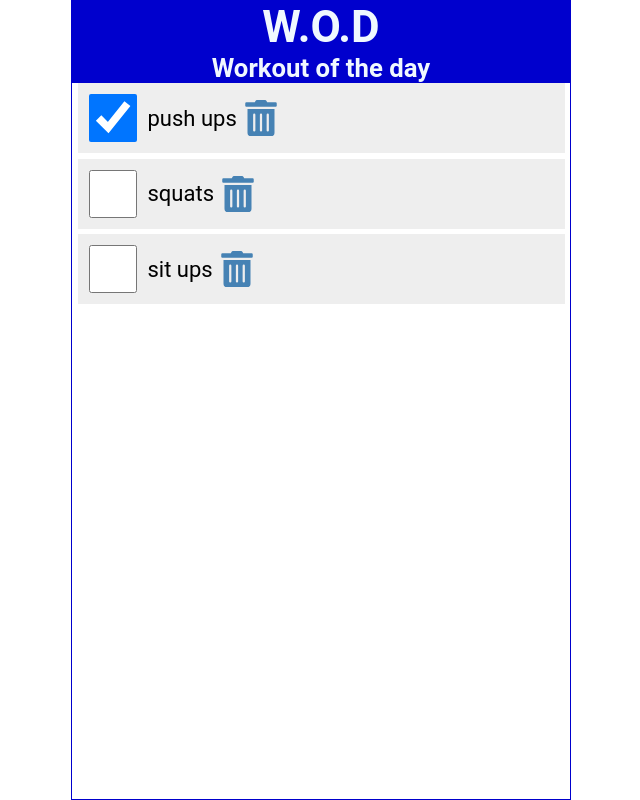
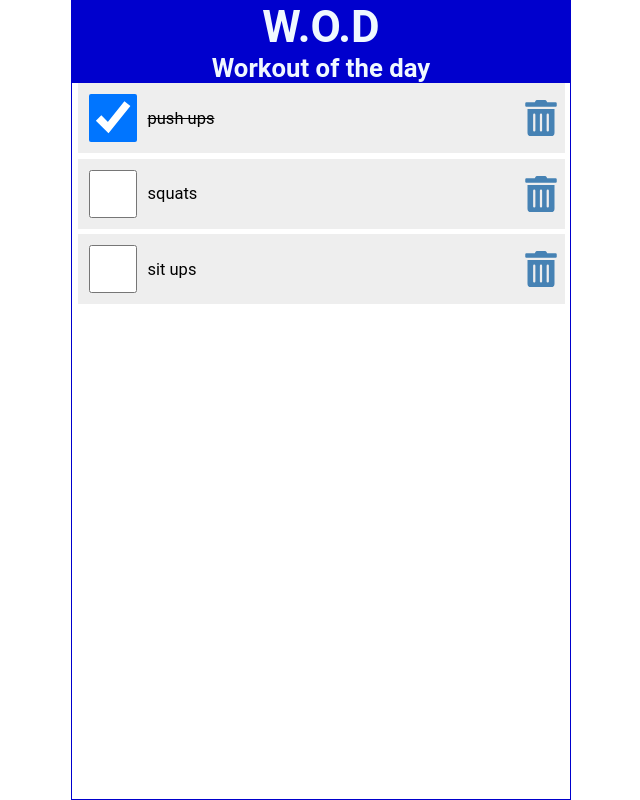
Before and after one commit to nkped/repo-shadow-client, a React (Create React App) app: page / in a window 1280 px wide. Shown: the whole page, without its empty margins (319-959 px from the left). Built offline with nearby package versions, Linux system fonts and the light colour scheme.

Commit message:
add line through

```diff
--- a/src/components/Content.js
+++ b/src/components/Content.js
@@ -1,7 +1,7 @@
 import React from 'react'
 import { FaTrashAlt } from 'react-icons/fa'
 
-const Content = ({ items, setItems, handleCheck, handleDelete }) => {
+const Content = ({ items, handleCheck, handleDelete }) => {
   return (
     <ul>{items.map((item) => (
         <li className='item' key={item.id}>
@@ -10,11 +10,14 @@ const Content = ({ items, setItems, handleCheck, handleDelete }) => {
             checked={item.checked}
             onChange={() => handleCheck(item.id) }
             />
-            {item.item}
+            <label
+            style={ item.checked ? { textDecoration: 'line-through'} : null }
+            onDoubleClick={() => handleCheck(item.id)}>
+            {item.item}</label>
             <FaTrashAlt
-            role='button'
-            onClick={() => handleDelete(item.id)}
-            tabIndex={0}
+                role='button'
+                onClick={() => handleDelete(item.id)}
+                tabIndex={0}
             />
             </li>
     ))} </ul>
```
